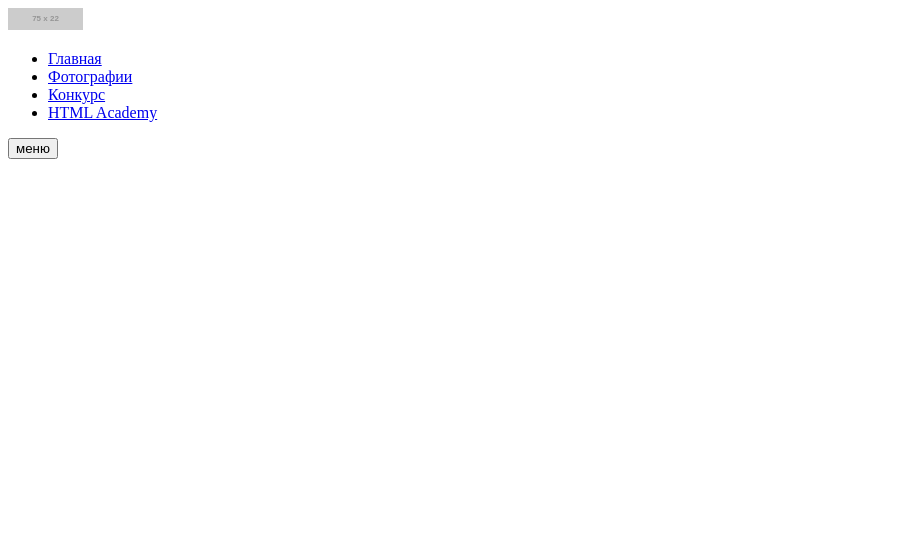
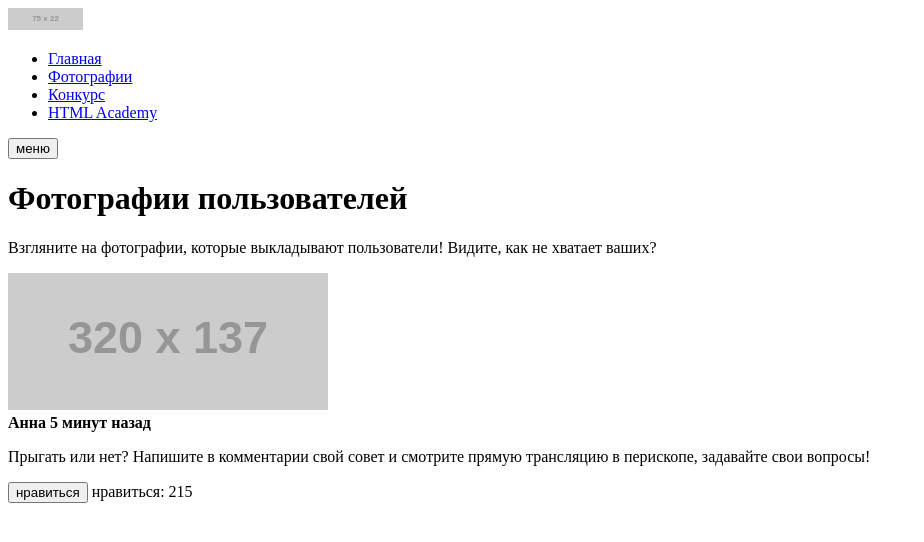
Before and after one commit to ArtMan-8/1095935-pink-18, a website: page source/photo.html in a window 1280 px wide. Shown: the whole page, without its empty margins (0-924 px from the left). Drawn offline with Linux system fonts and the light colour scheme; placeholder pictures from the web are drawn by us.

Commit message:
разметил статью панорама

```diff
--- a/source/photo.html
+++ b/source/photo.html
@@ -24,5 +24,30 @@
     </nav>
   </header>
 
+  <main class="page-main">
+    <div class="page-main__title">
+      <h1 class="page-main__header">Фотографии пользователей</h1>
+      <p class="page-main__text">Взгляните на фотографии, которые выкладывают пользователи! Видите, как не хватает ваших?</p>
+    </div>
+
+    <article class="panorama">
+      <img src="https://via.placeholder.com/320x137" alt="Панорама дня" width="320" height="137">
+      <div class="post">
+        <div class="post__title">
+          <b class="post__author">Анна <span class="post__time">5 минут назад</p></b>
+        </div>
+
+        <p class="post__text">Прыгать или нет? Напишите в комментарии свой совет и смотрите прямую трансляцию в перископе, задавайте свои вопросы!</p>
+
+        <div class="post__like">
+          <button type="button">нравиться</button>
+          <span>нравиться: 215</span>
+        </div>
+      </div>
+    </article>
+
+
+
+  </main>
 </body>
 </html>
```
